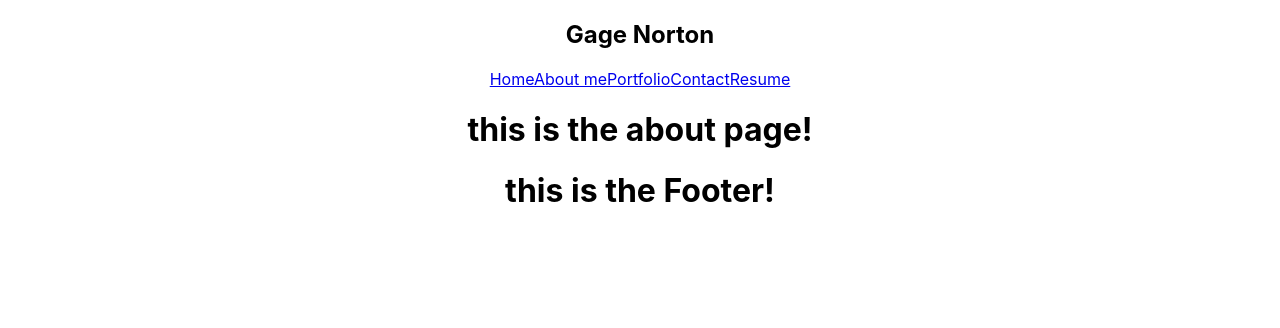
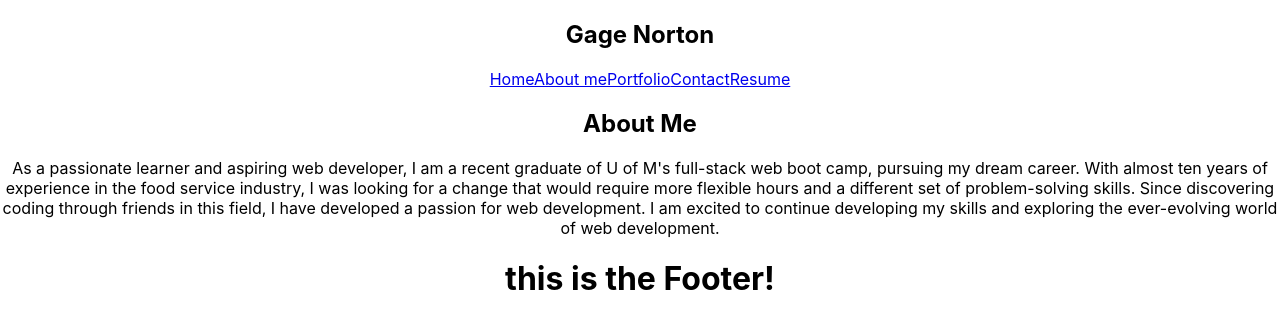
Before and after one commit to Gatewayss/portfolio-version-two, a React (Create React App) app: page /about in a window 1280 px wide. Shown: the top 328 px of the page. Built offline with nearby package versions, Linux system fonts and the light colour scheme.

Commit message:
Add about me section

```diff
--- a/src/About.js
+++ b/src/About.js
@@ -2,7 +2,8 @@
 
   return (
     <div className="about">
-       <h1>this is the about page!</h1>
+      <h2>About Me</h2>
+      <p>As a passionate learner and aspiring web developer, I am a recent graduate of U of M's full-stack web boot camp, pursuing my dream career. With almost ten years of experience in the food service industry, I was looking for a change that would require more flexible hours and a different set of problem-solving skills. Since discovering coding through friends in this field, I have developed a passion for web development. I am excited to continue developing my skills and exploring the ever-evolving world of web development.</p>
     </div>
   );
 }
```
Lines whose indentation alone changed are shown as unchanged.
